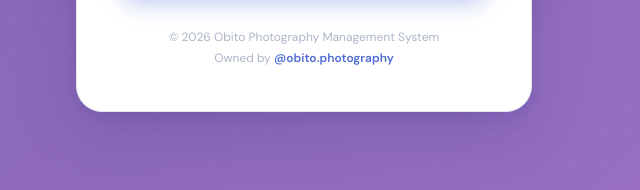
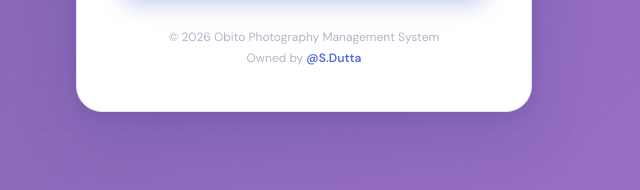
Before and after one commit to sant-2005/obito-photography, a website: page admin.html in a window 1280 px wide. Shown: the part 607-797 px from the top of the page, 336-976 px from the left. Drawn offline with Linux system fonts and the light colour scheme.

Commit message:
Update admin.html

```diff
--- a/admin.html
+++ b/admin.html
@@ -493,7 +493,7 @@
     <!-- Footer -->
     <div class="card-footer">
       © 2026 Obito Photography Management System<br>
-      Owned by <a href="mailto:obito@photography.in">@obito.photography</a>
+      Owned by <a href="https://www.instagram.com/santanu__dutta_81a?utm_source=ig_web_button_share_sheet&igsh=ZDNlZDc0MzIxNw==">@S.Dutta</a>
     </div>
 
   </div><!-- /card -->
```
